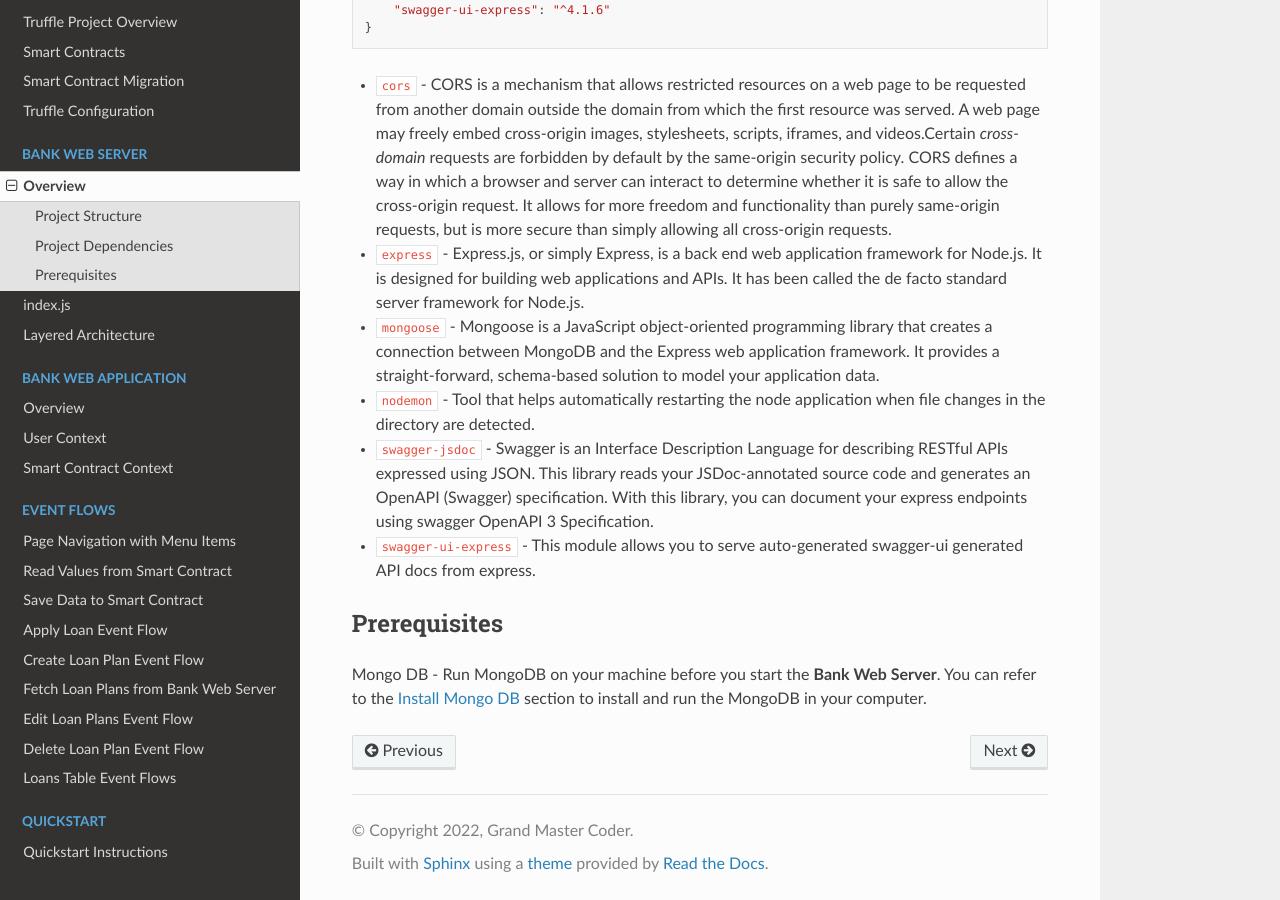
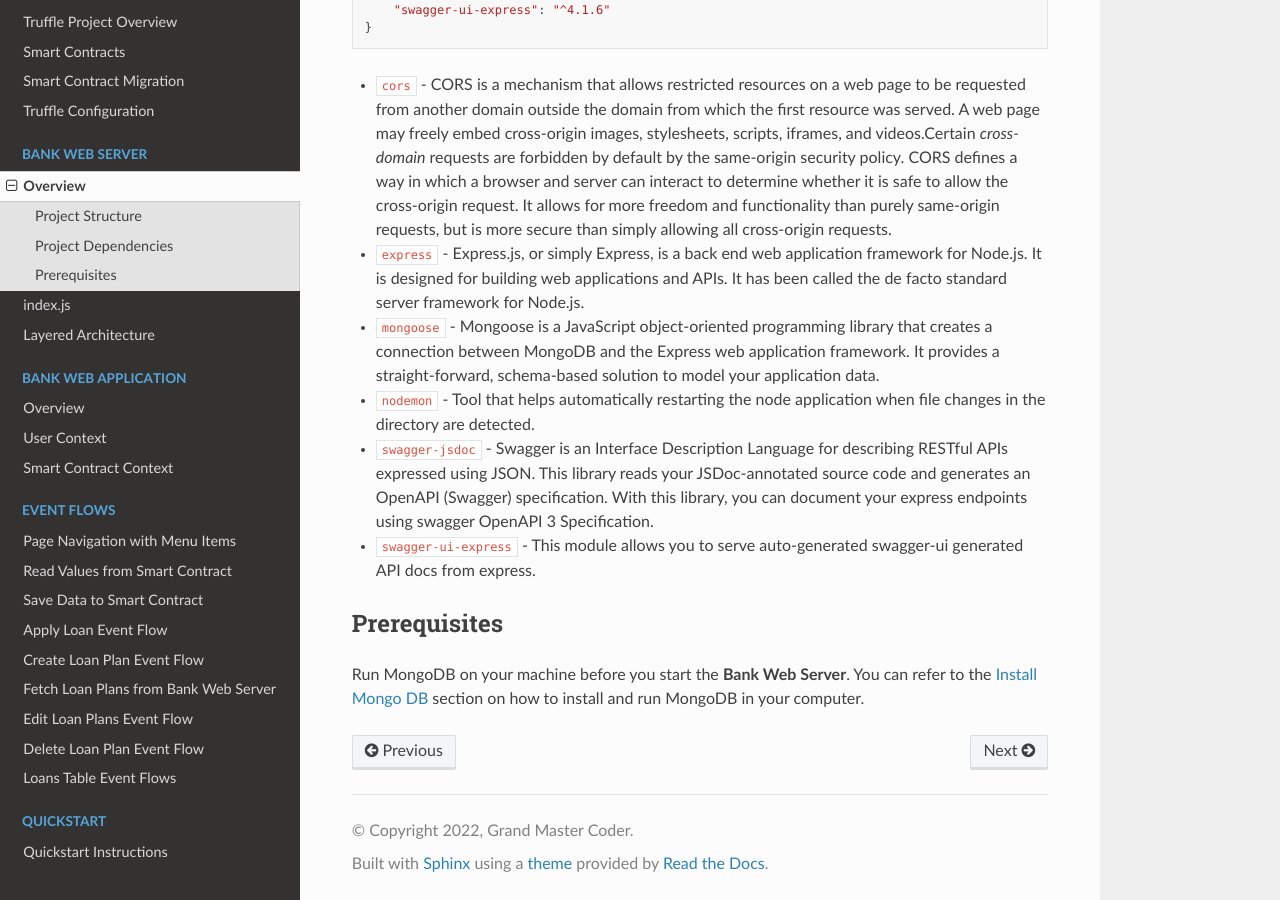
Before and after one commit to NivedithaKarthikeyan/LandregistryApp, a Sphinx documentation site: the page built from docs/source/bankServer/introduction.rst, in a window 1280 px wide and 900 px high, scrolled down 943 px. Built offline with Sphinx 7.4.7 and the Read the Docs theme 2.0.0, drawn with Linux system fonts in a browser that asks for light colours.

Commit message:
Update docs/source/bankServer/introduction.rst

```diff
--- a/docs/source/bankServer/introduction.rst
+++ b/docs/source/bankServer/introduction.rst
@@ -49,5 +49,5 @@
 Prerequisites
 -------------
 
-Mongo DB - Run MongoDB on your machine before you start the **Bank Web Server**.
-You can refer to the :ref:`mongo db install target` section to install and run the MongoDB in your computer.
+Run MongoDB on your machine before you start the **Bank Web Server**.
+You can refer to the :ref:`mongo db install target` section on how to install and run MongoDB in your computer.
```
